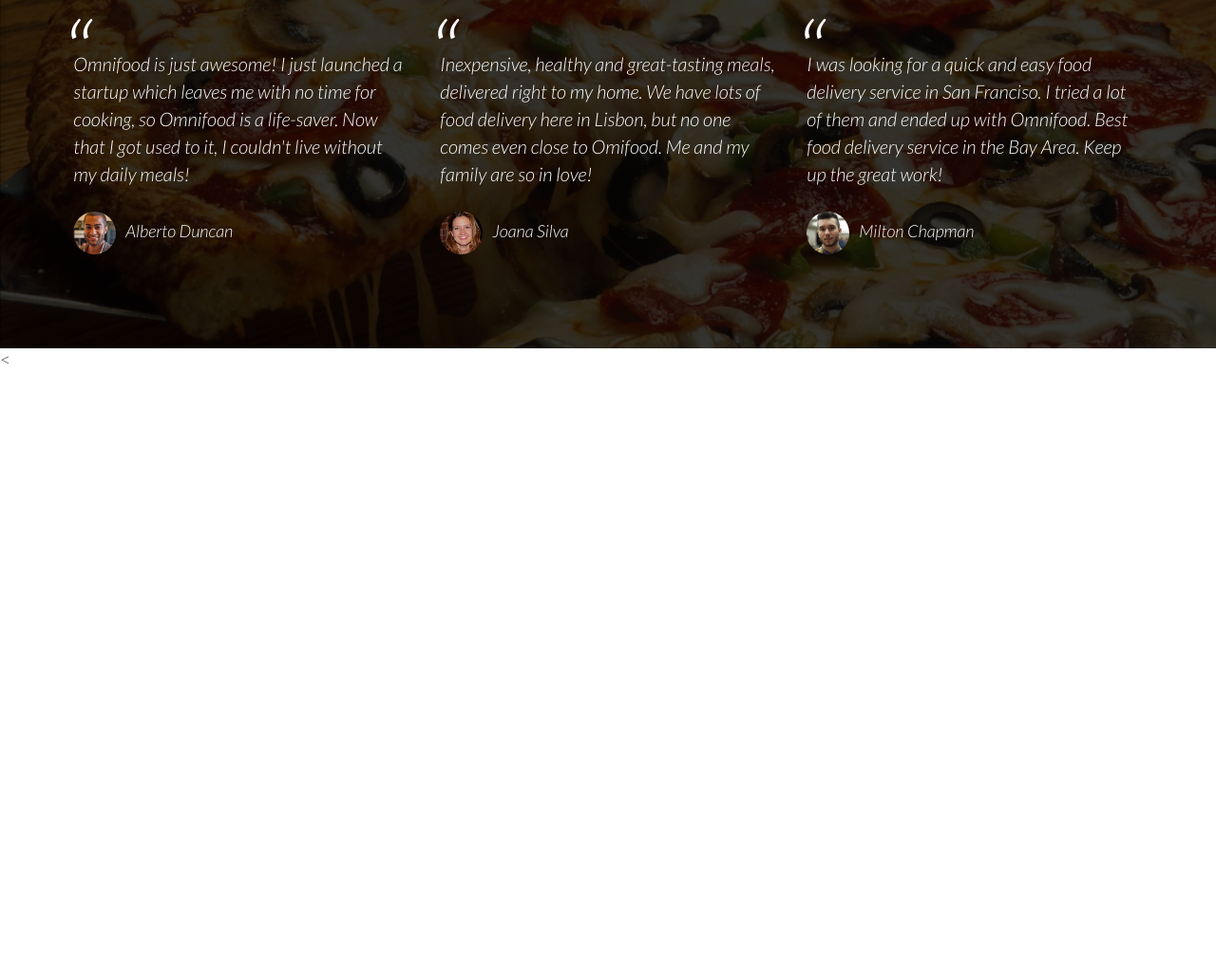
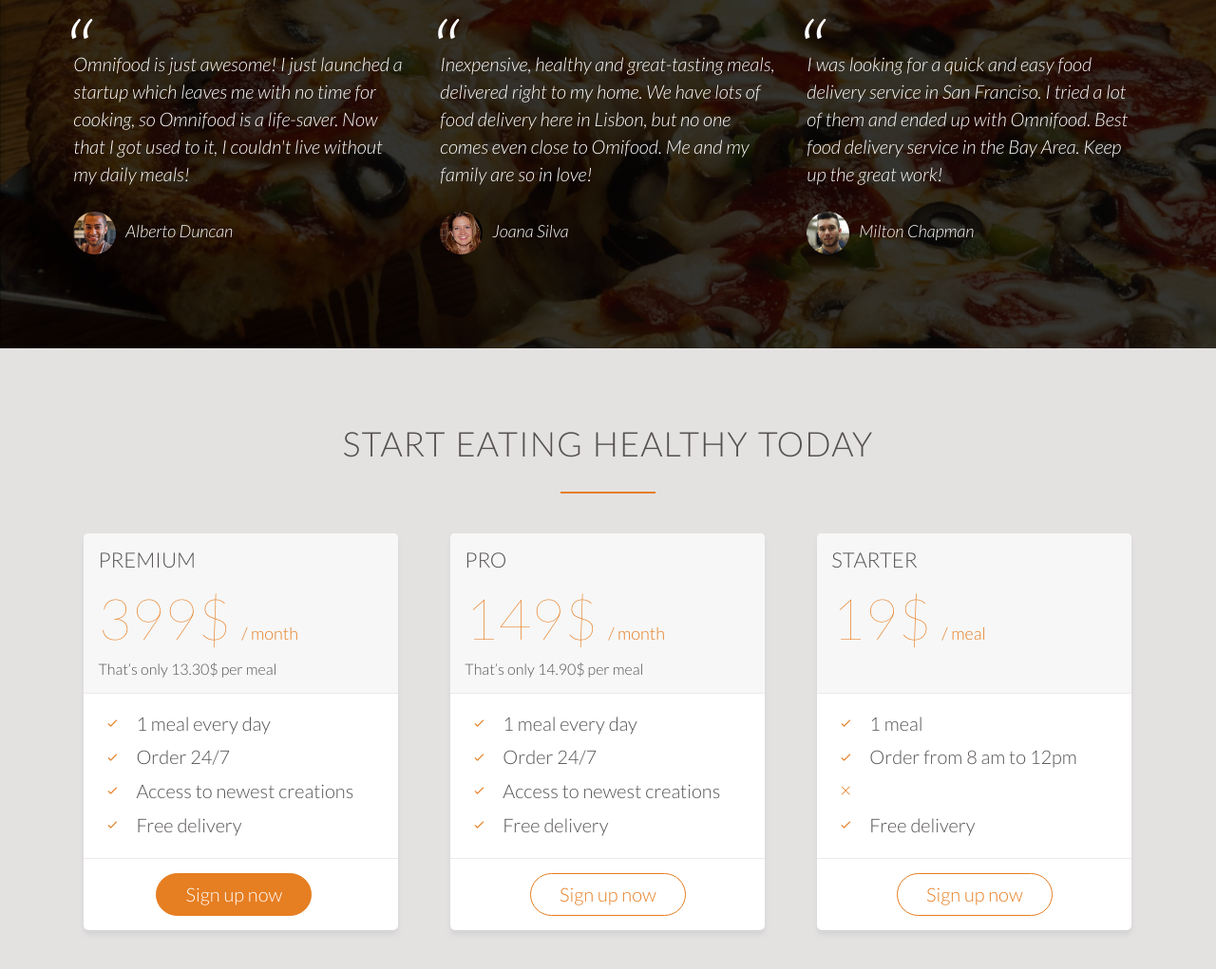
Before and after one commit to Sol-Ahn/omnifood_website_project, a plain HTML site: page index.html in a window 1280 px wide. Shown: the part 3564-4585 px from the top of the page at 95% size. Before the commit the page ends 3954 px from the top, so only its background shows below. Drawn offline with Linux system fonts and the light colour scheme; files whose address does not match are found by name.

Commit message:
Add: signup section

```diff
--- a/index.html
+++ b/index.html
@@ -311,7 +311,108 @@
         </div>
       </div>
     </section>
+    <section class="section-plans">
+      <div class="row">
+        <h2>Start eating healthy today</h2>
+      </div>
+      <div class="row">
+        <div class="col span-1-of-3">
+          <div class="plan-box">
+            <div>
+              <h3>Premium</h3>
+              <p class="plan-price">399$ <span>/ month</span></p>
+              <p class="plan-price-meal">
+                That’s only 13.30$ per meal
+              </p>
+            </div>
+            <div>
+              <ul>
+                <li>
+                  <i class="ion-ios-checkmark-empty icon-small"></i>1 meal every
+                  day
+                </li>
+                <li>
+                  <i class="ion-ios-checkmark-empty icon-small"></i>Order 24/7
+                </li>
+                <li>
+                  <i class="ion-ios-checkmark-empty icon-small"></i>Access to
+                  newest creations
+                </li>
+                <li>
+                  <i class="ion-ios-checkmark-empty icon-small"></i>Free
+                  delivery
+                </li>
+              </ul>
+            </div>
+            <div>
+              <a href="#" class="btn btn-full">Sign up now</a>
+            </div>
+          </div>
+        </div>
+        <div class="col span-1-of-3">
+          <div class="plan-box">
+            <div>
+              <h3>Pro</h3>
+              <p class="plan-price">149$ <span>/ month</span></p>
+              <p class="plan-price-meal">
+                That’s only 14.90$ per meal
+              </p>
+            </div>
+            <div>
+              <ul>
+                <li>
+                  <i class="ion-ios-checkmark-empty icon-small"></i>1 meal every
+                  day
+                </li>
+                <li>
+                  <i class="ion-ios-checkmark-empty icon-small"></i>Order 24/7
+                </li>
+                <li>
+                  <i class="ion-ios-checkmark-empty icon-small"></i>Access to
+                  newest creations
+                </li>
+                <li>
+                  <i class="ion-ios-checkmark-empty icon-small"></i>Free
+                  delivery
+                </li>
+              </ul>
+            </div>
+            <div>
+              <a href="#" class="btn btn-ghost">Sign up now</a>
+            </div>
+          </div>
+        </div>
+        <div class="col span-1-of-3">
+          <div class="plan-box">
+            <div>
+              <h3>Starter</h3>
+              <p class="plan-price">19$ <span>/ meal</span></p>
+              <p class="plan-price-meal">&nbsp;</p>
+            </div>
+            <div>
+              <ul>
+                <li>
+                  <i class="ion-ios-checkmark-empty icon-small"></i>1 meal
+                </li>
+                <li>
+                  <i class="ion-ios-checkmark-empty icon-small"></i>Order from 8
+                  am to 12pm
+                </li>
+                <li>
+                  <i class="ion-ios-close-empty icon-small"></i>
+                </li>
+                <li>
+                  <i class="ion-ios-checkmark-empty icon-small"></i>Free
+                  delivery
+                </li>
+              </ul>
+            </div>
+            <div>
+              <a href="#" class="btn btn-ghost">Sign up now</a>
+            </div>
+          </div>
+        </div>
+      </div>
+    </section>
   </body>
 </html>
-
-<
--- a/resources/css/style.css
+++ b/resources/css/style.css
@@ -393,3 +393,59 @@ cite img {
   margin-right: 10px;
   vertical-align: middle;
 }
+
+/* -------------------------------------- */
+/* SIGN UP */
+/* -------------------------------------- */
+
+.section-plans {
+  background-color: #e4e1e1;
+}
+
+.plan-box {
+  background-color: white;
+  border-radius: 5px;
+  width: 90%;
+  margin-left: 5%;
+  box-shadow: 0 5px 5px rgb(213, 213, 213);
+}
+
+.plan-box div {
+  padding: 15px;
+  border-bottom: 1px solid #edeaea;
+}
+
+.plan-box div:first-child {
+  background-color: #f7f7f7;
+  border-top-left-radius: 5px;
+  border-top-right-radius: 5px;
+}
+
+.plan-box div:last-child {
+  text-align: center;
+  border: 0;
+}
+
+.plan-price {
+  font-size: 300%;
+  margin-bottom: 10px;
+  font-weight: 100;
+  color: #e67e22;
+}
+
+.plan-price span {
+  font-size: 30%;
+  font-weight: 300;
+}
+
+.plan-price-meal {
+  font-size: 80%;
+}
+
+.plan-box ul {
+  list-style: none;
+}
+
+.plan-box ul li {
+  padding: 5px 0;
+}
```
